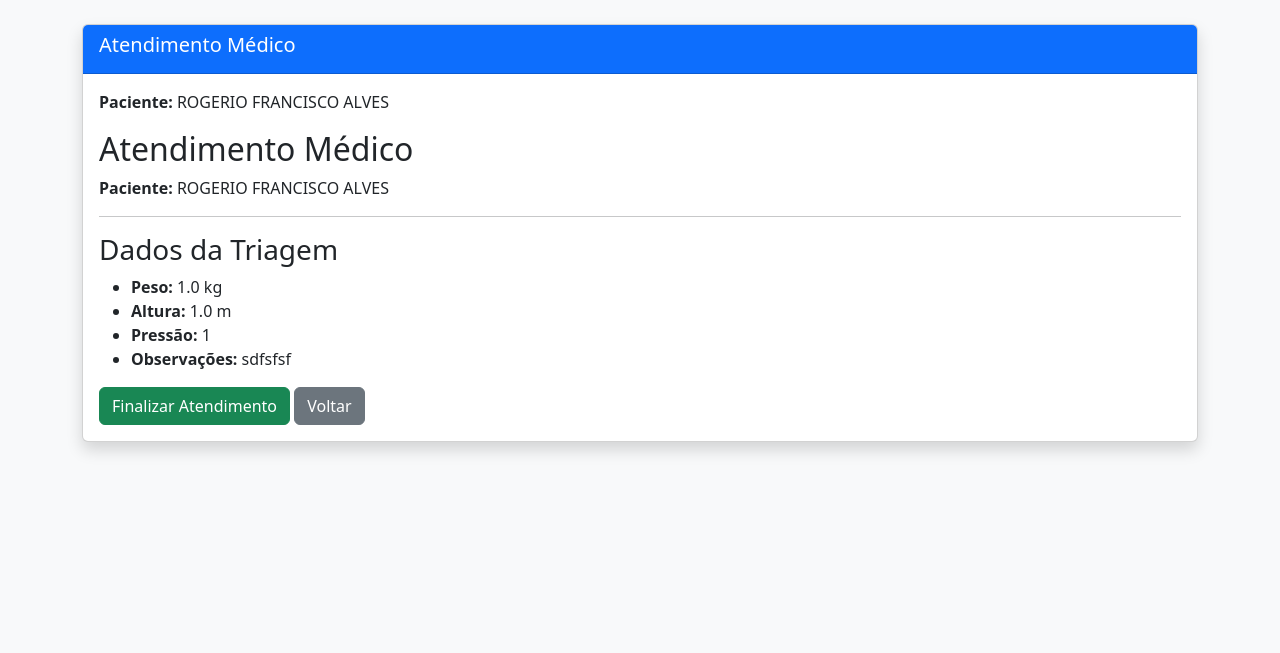
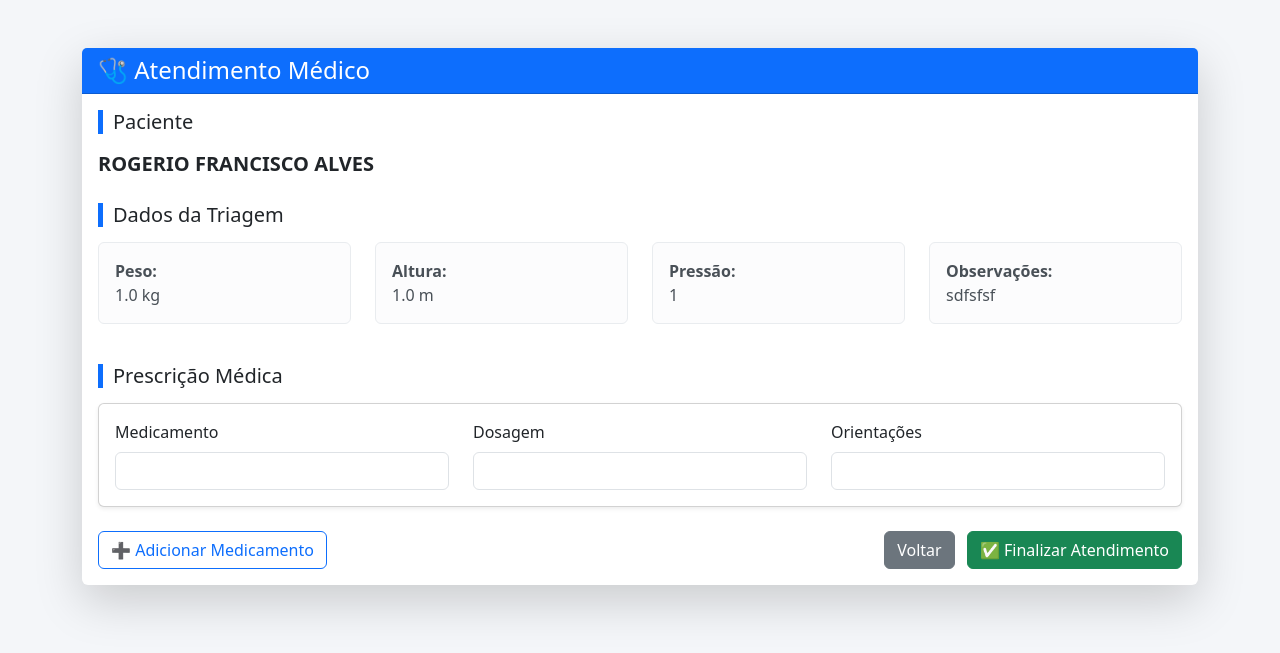
Before and after one commit to rfalves-wq/Clinica, a Django app: page /consulta/atender/15/ in a window 1280 px wide. Shown: the top 653 px of the page. Run offline with Django 5.2, Linux system fonts and the light colour scheme; data comes from the database, SQL or seed files in the repository; both versions use the stored data as it was after the commit.

Commit message:
atualizadao

```diff
--- /dev/null
+++ b/consulta/forms.py
@@ -0,0 +1,7 @@
+from django import forms
+from .models import Prescricao
+
+class PrescricaoForm(forms.ModelForm):
+    class Meta:
+        model = Prescricao
+        fields = ['medicamento', 'dosagem', 'orientacoes']
--- a/consulta/models.py
+++ b/consulta/models.py
@@ -21,3 +21,20 @@ class Consulta(models.Model):
 
     def __str__(self):
         return f"{self.paciente} - {self.status}"
+
+from django.db import models
+from .models import Consulta  # se estiver no mesmo app, ajuste se necessário
+
+class Prescricao(models.Model):
+    consulta = models.OneToOneField(
+        Consulta,
+        on_delete=models.CASCADE,
+        related_name='prescricao'
+    )
+
+    medicamento = models.CharField(max_length=100)
+    dosagem = models.CharField(max_length=100)
+    orientacoes = models.TextField()
+
+    def __str__(self):
+        return f"Prescrição - {self.consulta}"
--- a/consulta/templates/consulta/atender_consulta.html
+++ b/consulta/templates/consulta/atender_consulta.html
@@ -1,75 +1,163 @@
 <!DOCTYPE html>
 <html lang="pt-br">
+
 <head>
     <meta charset="UTF-8">
     <title>Atendimento Médico</title>
+
     <link href="https://cdn.jsdelivr.net/npm/bootstrap@5.3.2/dist/css/bootstrap.min.css" rel="stylesheet">
+
+    <style>
+        body {
+            background: #f4f6f9;
+        }
+
+        .section-title {
+            border-left: 5px solid #0d6efd;
+            padding-left: 10px;
+            margin-bottom: 15px;
+        }
+    </style>
 </head>
-<body class="bg-light">
 
-<div class="container mt-4">
-    <div class="card shadow">
+<body>
+
+<div class="container mt-5 mb-5">
+
+    <div class="card shadow-lg border-0">
+
         <div class="card-header bg-primary text-white">
-            <h5>Atendimento Médico</h5>
+            <h4 class="mb-0">🩺 Atendimento Médico</h4>
         </div>
 
         <div class="card-body">
-            <p><strong>Paciente:</strong> {{ consulta.paciente }}</p>
+
+            <!-- PACIENTE -->
+            <div class="mb-4">
+                <h5 class="section-title">Paciente</h5>
+                <p class="fs-5"><strong>{{ consulta.paciente }}</strong></p>
+            </div>
+
+            <!-- TRIAGEM -->
+            <div class="mb-4">
+                <h5 class="section-title">Dados da Triagem</h5>
+
+                <div class="row">
+                    <div class="col-md-3">
+                        <div class="alert alert-light">
+                            <strong>Peso:</strong><br>{{ triagem.peso }} kg
+                        </div>
+                    </div>
+
+                    <div class="col-md-3">
+                        <div class="alert alert-light">
+                            <strong>Altura:</strong><br>{{ triagem.altura }} m
+                        </div>
+                    </div>
+
+                    <div class="col-md-3">
+                        <div class="alert alert-light">
+                            <strong>Pressão:</strong><br>{{ triagem.pressao }}
+                        </div>
+                    </div>
+
+                    <div class="col-md-3">
+                        <div class="alert alert-light">
+                            <strong>Observações:</strong><br>{{ triagem.observacoes }}
+                        </div>
+                    </div>
+                </div>
+            </div>
+
+            <!-- PRESCRIÇÃO -->
+            <h5 class="section-title">Prescrição Médica</h5>
 
             <form method="post">
                 {% csrf_token %}
 
-                <div class="mb-3">
-                    {{ form.peso.label_tag }}
-                    {{ form.peso }}
+                <div id="medicamentos">
+
+                    <!-- MEDICAMENTO 1 -->
+                    <div class="card mb-3 medicamento-item shadow-sm">
+                        <div class="card-body">
+
+                            <div class="row">
+                                <div class="col-md-4">
+                                    <label class="form-label">Medicamento</label>
+                                    <input type="text" name="medicamento[]" class="form-control" required>
                                 </div>
 
-                <div class="mb-3">
-                    {{ form.altura.label_tag }}
-                    {{ form.altura }}
+                                <div class="col-md-4">
+                                    <label class="form-label">Dosagem</label>
+                                    <input type="text" name="dosagem[]" class="form-control" required>
                                 </div>
 
-                <div class="mb-3">
-                    {{ form.pressao.label_tag }}
-                    {{ form.pressao }}
+                                <div class="col-md-4">
+                                    <label class="form-label">Orientações</label>
+                                    <input type="text" name="orientacoes[]" class="form-control" required>
+                                </div>
                             </div>
 
-                <div class="mb-3">
-                    {{ form.observacoes.label_tag }}
-                    {{ form.observacoes }}
                         </div>
-<h2>Atendimento Médico</h2>
+                    </div>
 
-<p><strong>Paciente:</strong> {{ consulta.paciente }}</p>
+                </div>
 
-<hr>
-
-{% if triagem %}
-    <h3>Dados da Triagem</h3>
-
-    <ul>
-        <li><strong>Peso:</strong> {{ triagem.peso }} kg</li>
-        <li><strong>Altura:</strong> {{ triagem.altura }} m</li>
-        <li><strong>Pressão:</strong> {{ triagem.pressao }}</li>
-        <li><strong>Observações:</strong> {{ triagem.observacoes }}</li>
-    </ul>
-{% else %}
-    <p style="color:red;">
-        Triagem ainda não realizada.
-    </p>
-{% endif %}
-
-                <button class="btn btn-success">
-                    Finalizar Atendimento
+                <!-- BOTÕES -->
+                <div class="d-flex justify-content-between mt-4">
+                    <button type="button" class="btn btn-outline-primary" onclick="adicionarMedicamento()">
+                        ➕ Adicionar Medicamento
                     </button>
 
+                    <div>
                         <a href="{% url 'fila_medico' %}" class="btn btn-secondary">
                             Voltar
                         </a>
+
+                        <button type="submit" class="btn btn-success ms-2">
+                            ✅ Finalizar Atendimento
+                        </button>
+                    </div>
+                </div>
+
             </form>
+
         </div>
     </div>
 </div>
 
+<script>
+    function adicionarMedicamento() {
+        const container = document.getElementById('medicamentos');
+
+        const html = `
+        <div class="card mb-3 medicamento-item shadow-sm">
+            <div class="card-body">
+
+                <div class="row">
+                    <div class="col-md-4">
+                        <label class="form-label">Medicamento</label>
+                        <input type="text" name="medicamento[]" class="form-control" required>
+                    </div>
+
+                    <div class="col-md-4">
+                        <label class="form-label">Dosagem</label>
+                        <input type="text" name="dosagem[]" class="form-control" required>
+                    </div>
+
+                    <div class="col-md-4">
+                        <label class="form-label">Orientações</label>
+                        <input type="text" name="orientacoes[]" class="form-control" required>
+                    </div>
+                </div>
+
+            </div>
+        </div>
+        `;
+
+        container.insertAdjacentHTML('beforeend', html);
+    }
+</script>
+
 </body>
 </html>
--- a/consulta/views.py
+++ b/consulta/views.py
@@ -73,16 +73,68 @@ from django.shortcuts import render, get_object_or_404
 from .models import Consulta
 from triagem.models import Triagem
 
+from django.shortcuts import render, get_object_or_404, redirect
+from .models import Consulta, Prescricao
+from triagem.models import Triagem
+from .forms import PrescricaoForm
+
 def atender_consulta(request, consulta_id):
     consulta = get_object_or_404(Consulta, id=consulta_id)
+    triagem = get_object_or_404(Triagem, consulta=consulta)
 
-    # tenta buscar a triagem
-    try:
-        triagem = consulta.triagem
-    except Triagem.DoesNotExist:
-        triagem = None
+    # se já existir prescrição, reutiliza
+    prescricao = getattr(consulta, 'prescricao', None)
+
+    if request.method == 'POST':
+        form = PrescricaoForm(request.POST, instance=prescricao)
+        if form.is_valid():
+            prescricao = form.save(commit=False)
+            prescricao.consulta = consulta
+            prescricao.save()
+
+            consulta.status = 'FINALIZADA'
+            consulta.save()
+
+            return redirect('fila_medico')
+    else:
+        form = PrescricaoForm(instance=prescricao)
 
     return render(request, 'consulta/atender_consulta.html', {
         'consulta': consulta,
-        'triagem': triagem
+        'triagem': triagem,
+        'form': form,   # 🔴 ISSO É O QUE FALTAVA
     })
+
+
+
+from django.shortcuts import render, get_object_or_404, redirect
+from .models import Consulta, Prescricao
+from triagem.models import Triagem
+from .forms import PrescricaoForm
+def atendimento_medico(request, consulta_id):
+    consulta = get_object_or_404(Consulta, id=consulta_id)
+    triagem = get_object_or_404(Triagem, consulta=consulta)
+
+    # Se já existir prescrição, edita; senão cria nova
+    prescricao, created = Prescricao.objects.get_or_create(
+        consulta=consulta
+    )
+
+    if request.method == 'POST':
+        form = PrescricaoForm(request.POST, instance=prescricao)
+        if form.is_valid():
+            form.save()
+
+            # muda status da consulta
+            consulta.status = 'FINALIZADA'
+            consulta.save()
+
+            return redirect('fila_medico')
+    else:
+        form = PrescricaoForm(instance=prescricao)
+
+    return render(request, 'consulta/atendimento_medico.html', {
+        'consulta': consulta,
+        'triagem': triagem,
+        'form': form
+    })
```
Also changed, not shown: consulta/migrations/0006_prescricao.py (added), consulta/migrations/0007_remove_prescricao_data_alter_prescricao_consulta.py (added), consulta/migrations/0008_rename_descricao_prescricao_orientacoes_and_more.py (added), consulta/migrations/0009_alter_prescricao_consulta.py (added), consulta/migrations/0010_alter_prescricao_dosagem_and_more.py (added), consulta/migrations/0011_alter_prescricao_dosagem_and_more.py (added), db.sqlite3, triagem/migrations/0006_alter_triagem_altura_alter_triagem_peso_and_more.py (added). Lines whose indentation alone changed are shown as unchanged.
